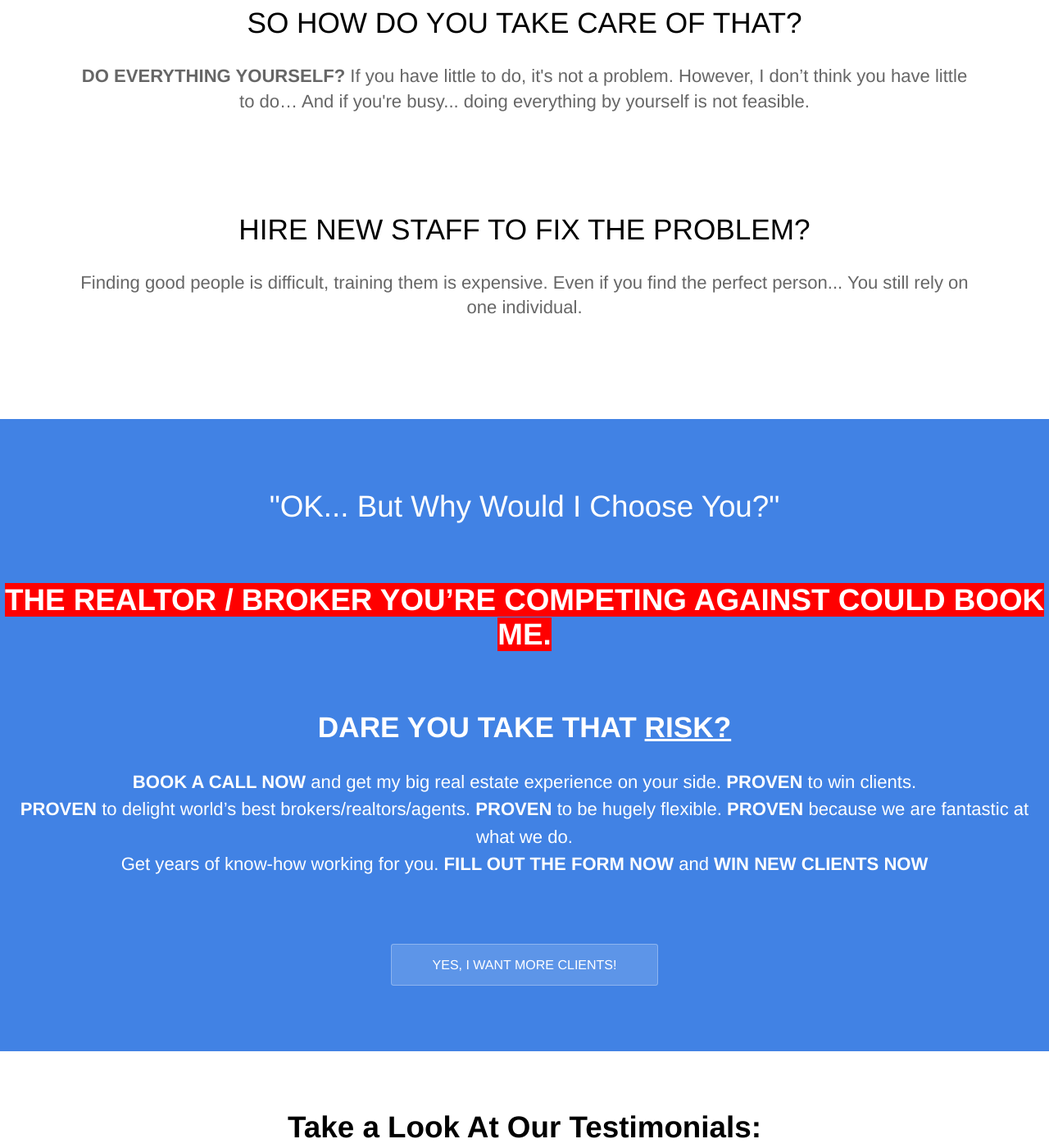
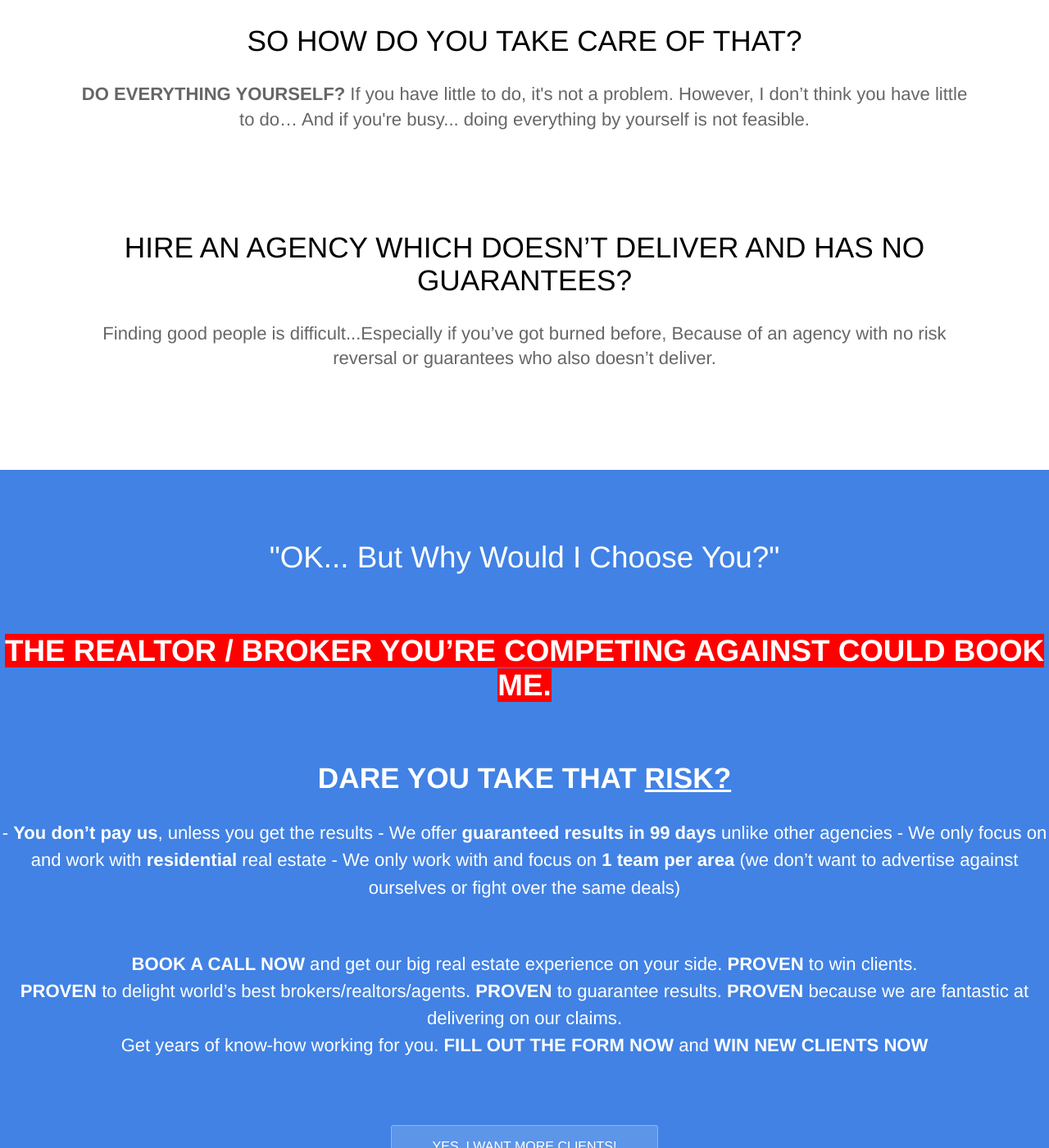
Before and after one commit to Huntinex/MMResults, a Jekyll site: the page built from index.html, in a window 1280 px wide and 1400 px high, scrolled down 905 px. Shown: the whole window at 82% size. Built offline with Jekyll 4.4.1, drawn with Linux system fonts in a browser that asks for light colours; some of the changed text lies outside the part shown.

Commit message:
Update index.html

```diff
--- a/index.html
+++ b/index.html
@@ -1,15 +1,15 @@
 ---
-title: The Only Agency You'll Ever Need As A BROKER / REALTOR / AGENT
-description: More Growth. More Clients. More Value.
+title: Get 3-7 New Closings (Buyers/Sellers) In 99 Days As A BROKER/REALTOR/AGENCIES
+description: Guaranteed Results, You Don'T Pay Us, If You Don't Get Paid.
 ---
 <section class="hero">
 	<div class="text-container">
 
-		<h1 style="font-size: 38px;" class="editable">The <u>Only Agency</u> You'll Ever Need To <b>WIN CLIENTS</b> As A <strong>BROKER / REALTOR</strong></h1>
+		<h1 style="font-size: 38px;" class="editable">Get <b>3-7 New Closings (Buyers/Sellers)</b> In <u>Only 99 Days</u> As A <strong>REALTOR / BROKER</strong></h1>
 		<small></small>
-		<p class="subtext editable">More Growth. More Clients. More Value.</p>
+		<p class="subtext editable">Or You Don't Pay.</p>
 		<div class="cta button alt"><a href="#call">YES, I WANT THAT!</a></div>
-		<h3 style="font-weight: 370;"><b style="font-weight: 570;">GUARANTEED.</b> AND THE BEST PART IS: <mark style="font-weight:370;background-color:rgba(255, 255, 255, 0.39);"><b>you don’t pay us, if you don’t get paid!</b></mark></h3>
+		<h3 style="font-weight: 370;"><b style="font-weight: 570;">GUARANTEED.</b> AND THE BEST PART IS: <mark style="font-weight:370;background-color:rgba(255, 255, 255, 0.39);"><b>It's Commission-Only, you pay after you get paid!</b></mark></h3>
 	</div>
 </section>
 
@@ -24,7 +24,7 @@
 	<center><section>
 		<div class="container center flex">
 			<div class="text editable">
-				<h2 style="text-transform:uppercase">More Clients Is Critical To Survive and grow As A Business...</h1>
+				<h2 style="text-transform:uppercase">MORE Transactions Is Critical To Survive As A Realtor/Broker/Agency…</h1>
 				<p>...<strong>However</strong>, there are already <strong>101 things</strong> on your to-do list.<br>And We understand that you're busy.</p>
 			</div>
 		</div>
@@ -41,9 +41,10 @@
 	<section>
 		<div class="container flex">
 			<div class="text editable">
-				<h2 style="text-transform:uppercase">Hire New Staff To Fix The Problem?</h2>
-				<p>Finding good people is difficult, training them is expensive.
-Even if you find the perfect person... You still rely on one individual.</p>
+				<h2 style="text-transform:uppercase">Hire An Agency Which Doesn’t Deliver And Has No Guarantees?</h2>
+				<p>Finding good people is difficult...Especially if you’ve got burned before,
+Because of an agency with no risk reversal or guarantees who also doesn’t deliver.
+</p>
 			</div>
 		</div>
 
@@ -55,9 +56,14 @@
 <h1  style="font-weight: 950;" class="editable">			<strong><mark style="color: white;">THE REALTOR / BROKER YOU’RE COMPETING AGAINST COULD BOOK ME.</mark></strong></h1>
 <br><small><br></small><small><br></small><br>
 <h2><strong>DARE YOU TAKE THAT <u>RISK?</u></strong></h2>
-
-<p style="line-height:150%;"><strong>BOOK A CALL NOW</strong> and get my big real estate experience on your side. <b>PROVEN</b> to win clients. <br>
-<b>PROVEN</b> to delight world’s best brokers/realtors/agents. <b>PROVEN</b> to be hugely flexible. <b>PROVEN</b> because we are fantastic at what we do.<Br>
+<p style="line-height:150%;">
+- <b>You don’t pay us</b>, unless you get the results
+- We offer <b>guaranteed results in 99 days</b> unlike other agencies
+- We only focus on and work with <b>residential</b> real estate
+- We only work with and focus on <b>1 team per area</b> (we don’t want to advertise against ourselves or fight over the same deals)
+</p><br>
+<p style="line-height:150%;"><strong>BOOK A CALL NOW</strong> and get our big real estate experience on your side. <b>PROVEN</b> to win clients. <br>
+<b>PROVEN</b> to delight world’s best brokers/realtors/agents. <b>PROVEN</b> to guarantee results. <b>PROVEN</b> because we are fantastic at delivering on our claims.<Br>
 Get years of know-how working for you. <b>FILL OUT THE FORM NOW</b> and <b>WIN NEW CLIENTS NOW</b></p>
 			<br>
 
```
